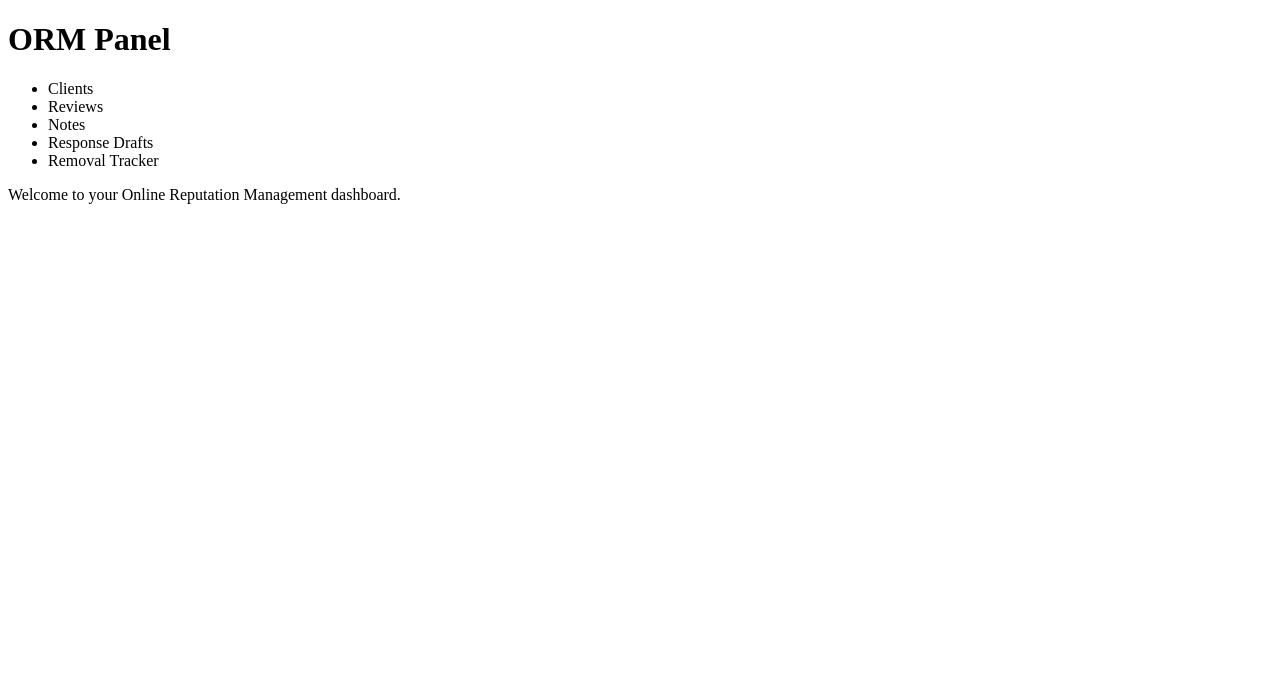
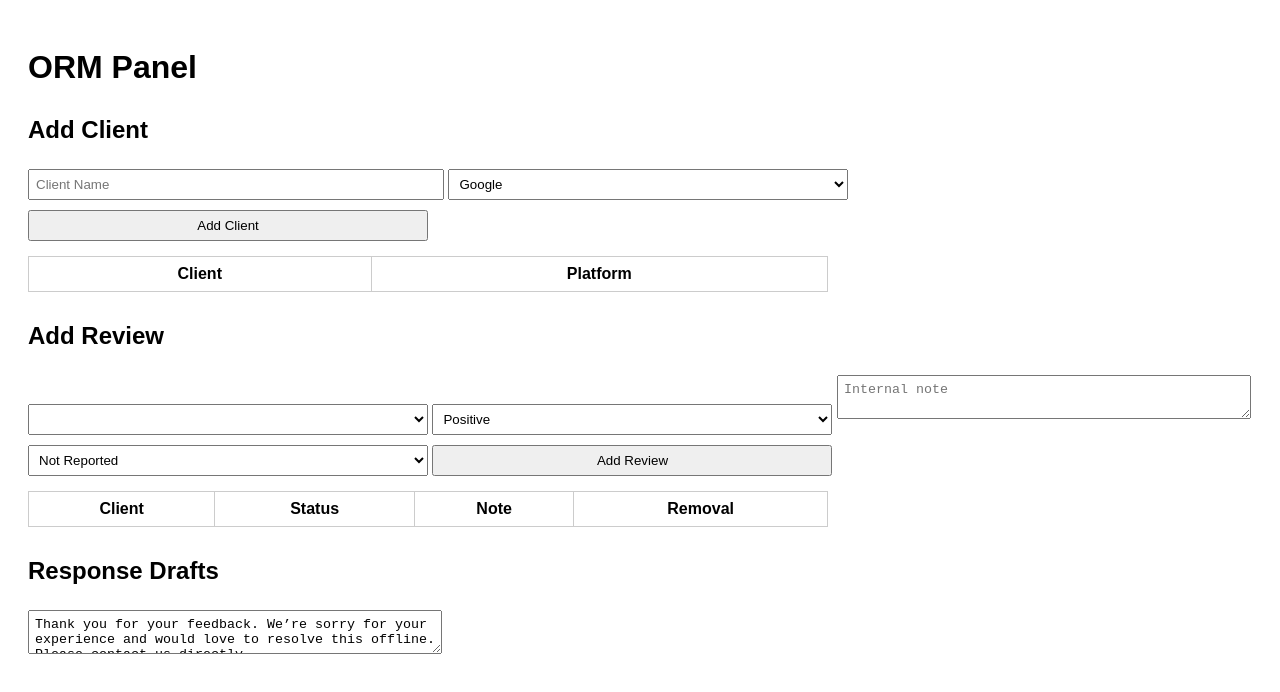
Before and after one commit to sidxarnav/orm-panel, a website: page public/dashboard.html in a window 1280 px wide. Drawn offline with Linux system fonts and the light colour scheme.

Commit message:
Enhance ORM Dashboard with client and review features
Added styles and functionality for managing clients and reviews.

```diff
--- a/public/dashboard.html
+++ b/public/dashboard.html
@@ -2,20 +2,115 @@
 <html>
 <head>
   <title>ORM Dashboard</title>
+  <style>
+    body { font-family: Arial; padding: 20px; }
+    h2 { margin-top: 30px; }
+    input, select, textarea, button {
+      margin: 5px 0;
+      padding: 6px;
+      width: 100%;
+      max-width: 400px;
+    }
+    table {
+      border-collapse: collapse;
+      margin-top: 10px;
+      width: 100%;
+      max-width: 800px;
+    }
+    th, td {
+      border: 1px solid #ccc;
+      padding: 8px;
+    }
+  </style>
 </head>
 <body>
 
-  <h1>ORM Panel</h1>
+<h1>ORM Panel</h1>
 
-  <ul>
-    <li>Clients</li>
-    <li>Reviews</li>
-    <li>Notes</li>
-    <li>Response Drafts</li>
-    <li>Removal Tracker</li>
-  </ul>
+<!-- CLIENTS -->
+<h2>Add Client</h2>
+<input id="clientName" placeholder="Client Name">
+<select id="platform">
+  <option>Google</option>
+  <option>Yelp</option>
+  <option>Trustpilot</option>
+</select>
+<button onclick="addClient()">Add Client</button>
 
-  <p>Welcome to your Online Reputation Management dashboard.</p>
+<table id="clientsTable">
+  <tr>
+    <th>Client</th>
+    <th>Platform</th>
+  </tr>
+</table>
+
+<!-- REVIEWS -->
+<h2>Add Review</h2>
+<select id="reviewClient"></select>
+<select id="reviewStatus">
+  <option>Positive</option>
+  <option>Negative</option>
+</select>
+<textarea id="note" placeholder="Internal note"></textarea>
+<select id="removalStatus">
+  <option>Not Reported</option>
+  <option>Reported</option>
+  <option>Pending</option>
+  <option>Resolved</option>
+</select>
+<button onclick="addReview()">Add Review</button>
+
+<table id="reviewsTable">
+  <tr>
+    <th>Client</th>
+    <th>Status</th>
+    <th>Note</th>
+    <th>Removal</th>
+  </tr>
+</table>
+
+<!-- RESPONSE DRAFTS -->
+<h2>Response Drafts</h2>
+<textarea readonly>
+Thank you for your feedback. We’re sorry for your experience and would love to resolve this offline. Please contact us directly.
+</textarea>
+
+<script>
+  const clients = [];
+  const reviews = [];
+
+  function addClient() {
+    const name = clientName.value;
+    const plat = platform.value;
+    if (!name) return;
+
+    clients.push({ name, plat });
+
+    clientsTable.innerHTML += `<tr><td>${name}</td><td>${plat}</td></tr>`;
+    reviewClient.innerHTML += `<option>${name}</option>`;
+    clientName.value = "";
+  }
+
+  function addReview() {
+    const client = reviewClient.value;
+    const status = reviewStatus.value;
+    const noteText = note.value;
+    const removal = removalStatus.value;
+
+    reviews.push({ client, status, noteText, removal });
+
+    reviewsTable.innerHTML += `
+      <tr>
+        <td>${client}</td>
+        <td>${status}</td>
+        <td>${noteText}</td>
+        <td>${removal}</td>
+      </tr>
+    `;
+
+    note.value = "";
+  }
+</script>
 
 </body>
-</html>
+  </html>
```
